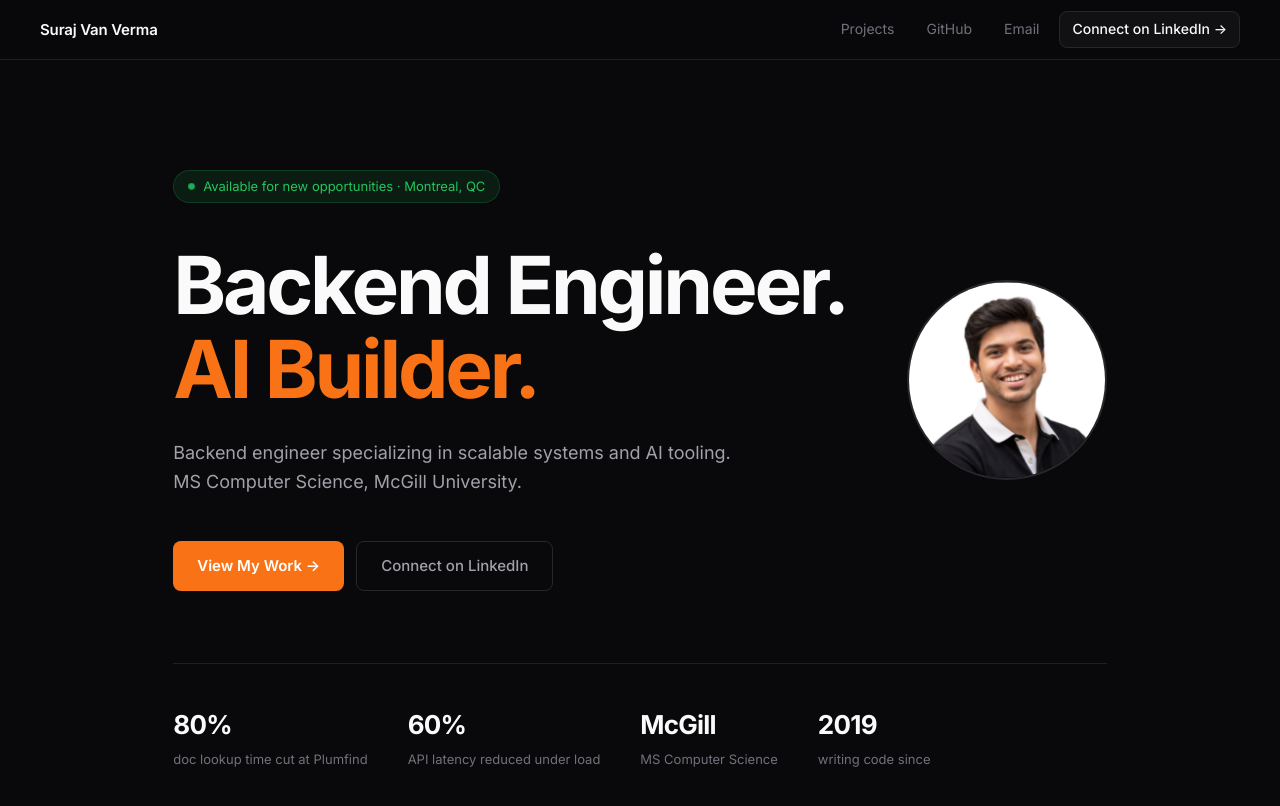
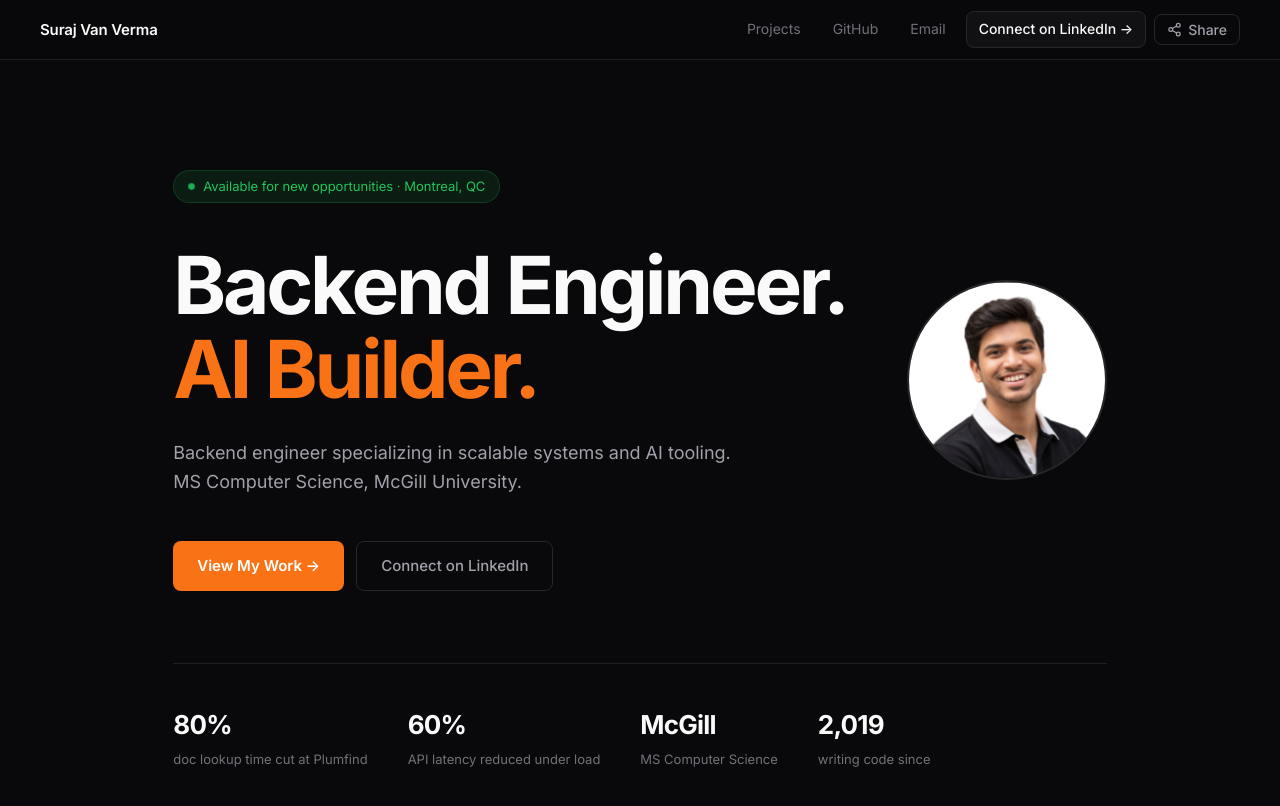
Before and after one commit to bythebug/bythebug.github.io, a Jekyll site: the page index.html, which Jekyll copies as it is, in a window 1280 px wide and 900 px high. Shown: the top 806 px of the window. Built offline with Jekyll 4.4.1, drawn with Linux system fonts in a browser that asks for light colours.

Commit message:
Added Cool Features and Animations

```diff
--- a/index.html
+++ b/index.html
@@ -56,6 +56,14 @@
       <a href="https://github.com/bythebug" target="_blank" rel="noopener">GitHub</a>
       <a href="mailto:suraj.verma@mail.mcgill.ca">Email</a>
       <a href="https://www.linkedin.com/in/bythebug" target="_blank" rel="noopener" class="nav-cta">Connect on LinkedIn →</a>
+      <button class="nav-share" id="shareBtn" title="Share this page" aria-label="Share">
+        <svg viewBox="0 0 24 24" fill="none" stroke="currentColor" stroke-width="2" stroke-linecap="round" stroke-linejoin="round">
+          <circle cx="18" cy="5" r="3"/><circle cx="6" cy="12" r="3"/><circle cx="18" cy="19" r="3"/>
+          <line x1="8.59" y1="13.51" x2="15.42" y2="17.49"/><line x1="15.41" y1="6.51" x2="8.59" y2="10.49"/>
+        </svg>
+        <span class="share-label">Share</span>
+        <span class="share-copied">Copied!</span>
+      </button>
     </div>
   </nav>
 
@@ -86,11 +94,11 @@
 
       <div class="hero-stats">
         <div class="stat-item">
-          <span class="stat-value">80%</span>
+          <span class="stat-value" data-target="80" data-suffix="%">80%</span>
           <span class="stat-label">doc lookup time cut at Plumfind</span>
         </div>
         <div class="stat-item">
-          <span class="stat-value">60%</span>
+          <span class="stat-value" data-target="60" data-suffix="%">60%</span>
           <span class="stat-label">API latency reduced under load</span>
         </div>
         <div class="stat-item">
@@ -98,7 +106,7 @@
           <span class="stat-label">MS Computer Science</span>
         </div>
         <div class="stat-item">
-          <span class="stat-value">2019</span>
+          <span class="stat-value" data-target="2019">2019</span>
           <span class="stat-label">writing code since</span>
         </div>
       </div>
@@ -110,13 +118,13 @@
   <!-- ============================================================ PROJECTS -->
   <section id="projects">
     <div class="container">
-      <div class="section-header">
+      <div class="section-header reveal">
         <p class="section-label">Selected Work</p>
         <h2 class="section-title">Things I've Built</h2>
         <p class="section-desc">Personal projects built with production-grade thinking. Everything links to source code.</p>
       </div>
 
-      <div class="projects-grid">
+      <div class="projects-grid reveal">
 
         <!-- Project 1: Real-Time Log Processing -->
         <div class="project-card">
@@ -245,11 +253,11 @@
     <div class="container">
       <div class="about-grid">
         <div>
-          <div class="section-header">
+          <div class="section-header reveal">
             <p class="section-label">About</p>
             <h2 class="section-title">Who I Am</h2>
           </div>
-          <div class="about-text">
+          <div class="about-text reveal reveal-delay-1">
             <p>
               I'm a backend engineer and AI builder with a <strong>Master's in Computer Science from McGill University</strong>.
               My work lives at the intersection of distributed systems, AI tooling, and building things people actually use.
@@ -274,7 +282,7 @@
           </div>
         </div>
 
-        <div class="about-sidebar">
+        <div class="about-sidebar reveal reveal-delay-2">
           <div class="info-block">
             <div class="info-block-label">Currently</div>
             <div class="info-block-value">
@@ -316,13 +324,13 @@
   <!-- ============================================================ SKILLS -->
   <section id="skills" class="skills-section">
     <div class="container">
-      <div class="section-header">
+      <div class="section-header reveal">
         <p class="section-label">Stack</p>
         <h2 class="section-title">What I Work With</h2>
         <p class="section-desc">Tools and technologies I reach for when building backend systems and AI-powered products.</p>
       </div>
 
-      <div class="skills-grid">
+      <div class="skills-grid reveal">
         <div class="skill-category">
           <div class="skill-category-name">Languages</div>
           <div class="skill-list">
@@ -388,12 +396,12 @@
   <!-- ============================================================ EXPERIENCE -->
   <section id="experience" class="experience-section">
     <div class="container">
-      <div class="section-header">
+      <div class="section-header reveal">
         <p class="section-label">Experience</p>
         <h2 class="section-title">Where I've Been</h2>
       </div>
 
-      <div class="timeline">
+      <div class="timeline reveal">
         <div class="timeline-item">
           <div class="timeline-dot"></div>
           <div class="timeline-date">Jun 2025 — Mar 2026</div>
@@ -425,7 +433,7 @@
   <!-- ============================================================ CONTACT -->
   <section id="contact" class="contact-section">
     <div class="container">
-      <div class="contact-inner">
+      <div class="contact-inner reveal">
         <p class="section-label">Contact</p>
         <h2 class="contact-heading">Let's build something.</h2>
         <p class="contact-sub">
@@ -467,5 +475,6 @@
     </div>
   </footer>
 
+  <script src="/javascripts/animations.js"></script>
 </body>
 </html>
--- /dev/null
+++ b/javascripts/animations.js
@@ -0,0 +1,75 @@
+/* ============================================================
+   Animations — scroll reveal + stat counters
+   ============================================================ */
+
+// Scroll reveal
+const observer = new IntersectionObserver((entries) => {
+  entries.forEach(entry => {
+    if (entry.isIntersecting) {
+      entry.target.classList.add('revealed');
+      observer.unobserve(entry.target);
+    }
+  });
+}, { threshold: 0.1, rootMargin: '0px 0px -40px 0px' });
+
+document.querySelectorAll('.reveal').forEach(el => observer.observe(el));
+
+// Stat counter animation
+function animateCounter(el) {
+  const target = el.dataset.target;
+  const isNumber = !isNaN(target);
+  if (!isNumber) return;
+
+  const duration = 1200;
+  const start = performance.now();
+  const from = 0;
+  const to = parseInt(target);
+
+  function update(now) {
+    const elapsed = now - start;
+    const progress = Math.min(elapsed / duration, 1);
+    const eased = 1 - Math.pow(1 - progress, 3); // ease out cubic
+    const current = Math.round(from + (to - from) * eased);
+    el.textContent = current.toLocaleString() + (el.dataset.suffix || '');
+    if (progress < 1) requestAnimationFrame(update);
+  }
+
+  requestAnimationFrame(update);
+}
+
+const statObserver = new IntersectionObserver((entries) => {
+  entries.forEach(entry => {
+    if (entry.isIntersecting) {
+      animateCounter(entry.target);
+      statObserver.unobserve(entry.target);
+    }
+  });
+}, { threshold: 0.5 });
+
+document.querySelectorAll('[data-target]').forEach(el => statObserver.observe(el));
+
+// Share button
+const shareBtn = document.getElementById('shareBtn');
+if (shareBtn) {
+  shareBtn.addEventListener('click', async () => {
+    const shareData = {
+      title: 'Suraj Van Verma — Backend Engineer & AI Builder',
+      text: 'Check out Suraj\'s portfolio — backend systems, AI tooling, McGill MS CS.',
+      url: 'https://bythebug.github.io'
+    };
+
+    try {
+      if (navigator.share) {
+        // Native share sheet on mobile
+        await navigator.share(shareData);
+      } else {
+        // Fallback: copy to clipboard on desktop
+        await navigator.clipboard.writeText(shareData.url);
+        shareBtn.classList.add('copied');
+        setTimeout(() => shareBtn.classList.remove('copied'), 2000);
+      }
+    } catch (err) {
+      // User cancelled or error — do nothing
+    }
+  });
+}
--- a/stylesheets/portfolio.css
+++ b/stylesheets/portfolio.css
@@ -109,6 +109,53 @@
 .nav-links .nav-cta:hover {
   border-color: var(--text-muted);
   background: var(--bg-hover);
+}
+
+.nav-share {
+  display: inline-flex;
+  align-items: center;
+  gap: 6px;
+  background: transparent;
+  border: 1px solid var(--border);
+  border-radius: var(--radius-sm);
+  color: var(--text-soft);
+  font-family: var(--font);
+  font-size: 14px;
+  font-weight: 500;
+  padding: 6px 12px;
+  cursor: pointer;
+  transition: color 0.15s, border-color 0.15s, background 0.15s;
+  position: relative;
+}
+
+.nav-share:hover {
+  color: var(--text);
+  border-color: var(--text-muted);
+  background: var(--bg-hover);
+}
+
+.nav-share svg {
+  width: 15px;
+  height: 15px;
+  flex-shrink: 0;
+}
+
+.share-copied {
+  display: none;
+  color: var(--green);
+}
+
+.nav-share.copied .share-label {
+  display: none;
+}
+
+.nav-share.copied .share-copied {
+  display: inline;
+}
+
+.nav-share.copied {
+  border-color: rgba(34, 197, 94, 0.4);
+  color: var(--green);
 }
 
 /* ============================================================
@@ -754,6 +801,114 @@
 }
 
 /* ============================================================
+   ANIMATIONS
+   ============================================================ */
+
+/* Hero entrance — staggered fade up on load */
+@keyframes fadeUp {
+  from {
+    opacity: 0;
+    transform: translateY(20px);
+  }
+  to {
+    opacity: 1;
+    transform: translateY(0);
+  }
+}
+
+@keyframes fadeIn {
+  from { opacity: 0; }
+  to   { opacity: 1; }
+}
+
+.hero-badge {
+  animation: fadeUp 0.5s ease both;
+  animation-delay: 0.1s;
+}
+
+.hero h1 {
+  animation: fadeUp 0.6s ease both;
+  animation-delay: 0.2s;
+}
+
+.hero-sub {
+  animation: fadeUp 0.6s ease both;
+  animation-delay: 0.35s;
+}
+
+.hero-actions {
+  animation: fadeUp 0.6s ease both;
+  animation-delay: 0.45s;
+}
+
+.hero-stats {
+  animation: fadeUp 0.6s ease both;
+  animation-delay: 0.55s;
+}
+
+.hero-photo {
+  animation: fadeIn 0.8s ease both;
+  animation-delay: 0.3s;
+}
+
+/* Scroll reveal */
+.reveal {
+  opacity: 0;
+  transform: translateY(24px);
+  transition: opacity 0.6s ease, transform 0.6s ease;
+}
+
+.reveal.revealed {
+  opacity: 1;
+  transform: translateY(0);
+}
+
+.reveal-delay-1 { transition-delay: 0.1s; }
+.reveal-delay-2 { transition-delay: 0.2s; }
+.reveal-delay-3 { transition-delay: 0.3s; }
+.reveal-delay-4 { transition-delay: 0.4s; }
+.reveal-delay-5 { transition-delay: 0.5s; }
+
+/* Project cards stagger */
+.projects-grid .project-card {
+  opacity: 0;
+  transform: translateY(20px);
+  transition: opacity 0.5s ease, transform 0.5s ease, background 0.15s;
+}
+
+.projects-grid.revealed .project-card:nth-child(1) { opacity: 1; transform: none; transition-delay: 0.05s; }
+.projects-grid.revealed .project-card:nth-child(2) { opacity: 1; transform: none; transition-delay: 0.1s;  }
+.projects-grid.revealed .project-card:nth-child(3) { opacity: 1; transform: none; transition-delay: 0.15s; }
+.projects-grid.revealed .project-card:nth-child(4) { opacity: 1; transform: none; transition-delay: 0.2s;  }
+.projects-grid.revealed .project-card:nth-child(5) { opacity: 1; transform: none; transition-delay: 0.25s; }
+.projects-grid.revealed .project-card:nth-child(6) { opacity: 1; transform: none; transition-delay: 0.3s;  }
+
+/* Timeline items stagger */
+.timeline-item {
+  opacity: 0;
+  transform: translateX(-12px);
+  transition: opacity 0.5s ease, transform 0.5s ease;
+}
+
+.timeline.revealed .timeline-item:nth-child(1) { opacity: 1; transform: none; transition-delay: 0.05s; }
+.timeline.revealed .timeline-item:nth-child(2) { opacity: 1; transform: none; transition-delay: 0.15s; }
+.timeline.revealed .timeline-item:nth-child(3) { opacity: 1; transform: none; transition-delay: 0.25s; }
+
+/* Skill cards stagger */
+.skills-grid .skill-category {
+  opacity: 0;
+  transform: translateY(16px);
+  transition: opacity 0.4s ease, transform 0.4s ease, border-color 0.15s, background 0.15s;
+}
+
+.skills-grid.revealed .skill-category:nth-child(1) { opacity: 1; transform: none; transition-delay: 0.05s; }
+.skills-grid.revealed .skill-category:nth-child(2) { opacity: 1; transform: none; transition-delay: 0.1s;  }
+.skills-grid.revealed .skill-category:nth-child(3) { opacity: 1; transform: none; transition-delay: 0.15s; }
+.skills-grid.revealed .skill-category:nth-child(4) { opacity: 1; transform: none; transition-delay: 0.2s;  }
+.skills-grid.revealed .skill-category:nth-child(5) { opacity: 1; transform: none; transition-delay: 0.25s; }
+.skills-grid.revealed .skill-category:nth-child(6) { opacity: 1; transform: none; transition-delay: 0.3s;  }
+
+/* ============================================================
    DIVIDER
    ============================================================ */
 
@@ -831,6 +986,14 @@
     display: none;
   }
 
+  .nav-share .share-label {
+    display: none;
+  }
+
+  .nav-share {
+    padding: 6px 10px;
+  }
+
   .container {
     padding: 0 20px;
   }
```
Also changed, not shown: .claude/settings.local.json.
